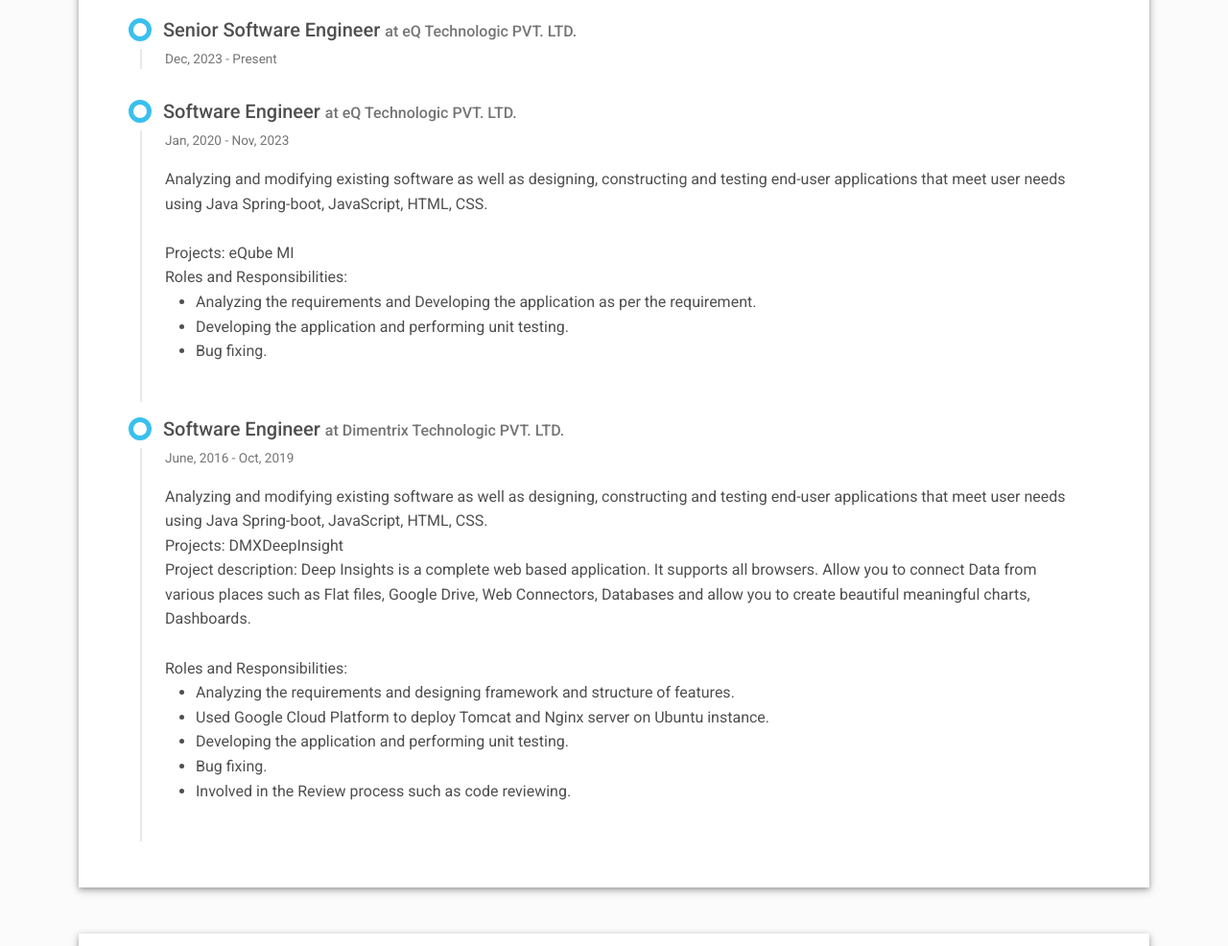
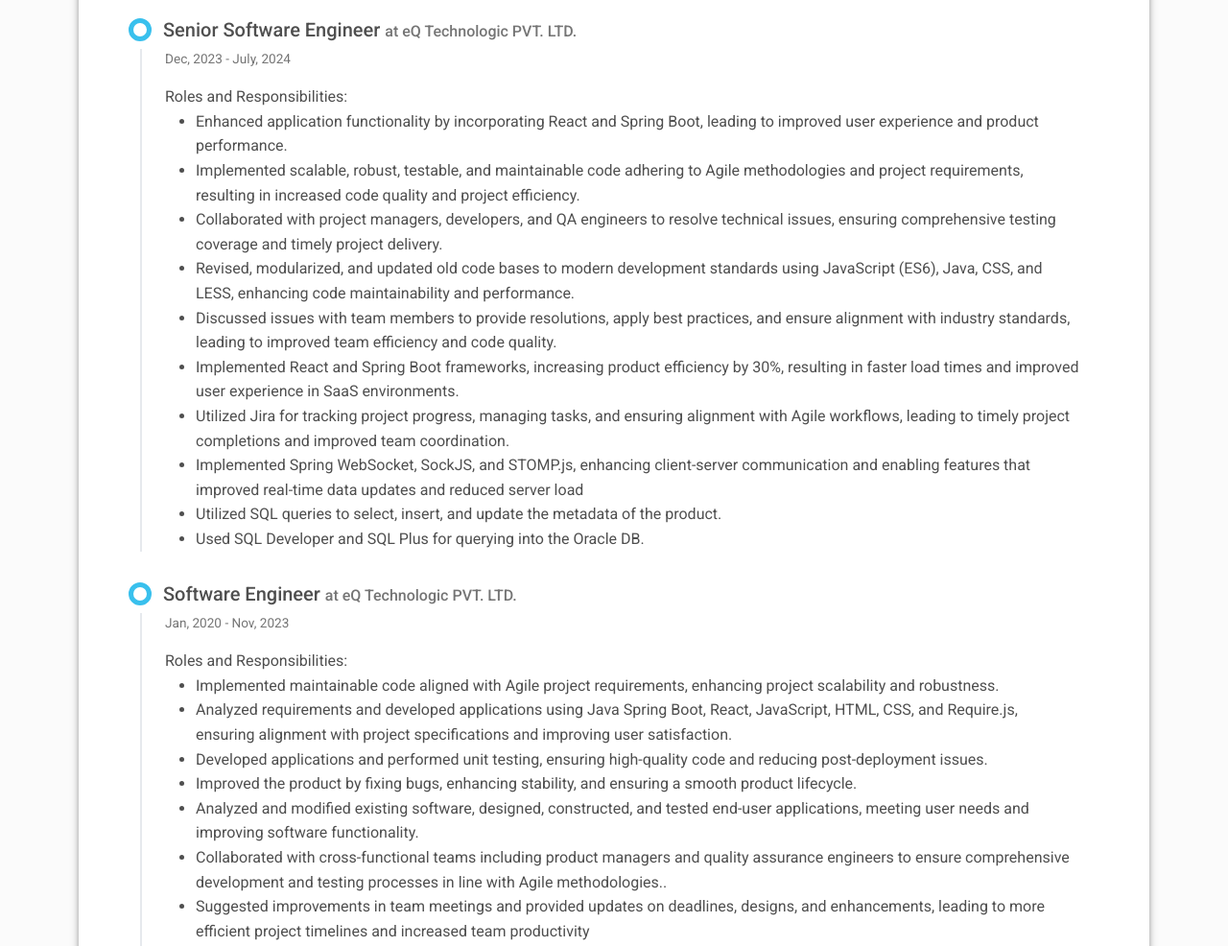
Before and after one commit to pallav1991/www.pallav.ind.in, a plain HTML site: page site-content/index.html in a window 1280 px wide. Shown: the part 1619-2605 px from the top of the page at 96% size. Drawn offline with Linux system fonts and the light colour scheme.

Commit message:
Update index.html

```diff
--- a/site-content/index.html
+++ b/site-content/index.html
@@ -46,10 +46,6 @@
                 </li>
                 <li class="nav-item"><a class="nav-link" href="#education" title="Education"><span class="menu-title">Education</span></a>
                 </li>
-                <!-- <li class="nav-item"><a class="nav-link" href="#portfolio" title="Portfolio"><span class="menu-title">Portfolio</span></a>
-                </li>
-                <li class="nav-item"><a class="nav-link" href="#references" title="References"><span class="menu-title">References</span></a>
-                </li> -->
                 <li class="nav-item"><a class="nav-link" href="#contact" title="Contact"><span class="menu-title">Contact</span></a>
                 </li>
               </ul>
@@ -195,7 +191,20 @@
             <div class="h5">Senior Software Engineer <span class="text-muted h6">at eQ Technologic PVT. LTD.</span></div>
           </div>
           <div class="timeline-body px-4 pb-0">
-            <div class="text-muted text-small mb-3">Dec, 2023 - Present</div>
+            <div class="text-muted text-small mb-3">Dec, 2023 - July, 2024</div>
+            <div>Roles and Responsibilities:</div>
+            <ul>
+            	<li>Enhanced application functionality by incorporating React and Spring Boot, leading to improved user experience and product performance.</li>
+            	<li>Implemented scalable, robust, testable, and maintainable code adhering to Agile methodologies and project requirements, resulting in increased code quality and project efficiency.</li>
+            	<li>Collaborated with project managers, developers, and QA engineers to resolve technical issues, ensuring comprehensive testing coverage and timely project delivery.</li>
+            	<li>Revised, modularized, and updated old code bases to modern development standards using JavaScript (ES6), Java, CSS, and LESS, enhancing code maintainability and performance.</li>
+            	<li>Discussed issues with team members to provide resolutions, apply best practices, and ensure alignment with industry standards, leading to improved team efficiency and code quality.</li>
+            	<li>Implemented React and Spring Boot frameworks, increasing product efficiency by 30%, resulting in faster load times and improved user experience in SaaS environments.</li>
+            	<li>Utilized Jira for tracking project progress, managing tasks, and ensuring alignment with Agile workflows, leading to timely project completions and improved team coordination.</li>
+            	<li>Implemented Spring WebSocket, SockJS, and STOMP.js, enhancing client-server communication and enabling features that improved real-time data updates and reduced server load</li>
+            	<li>Utilized SQL queries to select, insert, and update the metadata of the product.</li>
+            	<li>Used SQL Developer and SQL Plus for querying into the Oracle DB.</li>
+            </ul>
           </div>
         </div>
         <div class="timeline-card timeline-card-info" data-aos="fade-in" data-aos-delay="200">
@@ -204,15 +213,16 @@
           </div>
           <div class="timeline-body px-4 pb-4">
             <div class="text-muted text-small mb-3">Jan, 2020 - Nov, 2023</div>
-            <div>Analyzing and modifying existing software as well as designing, constructing and testing end-user applications that meet user needs using Java Spring-boot, JavaScript, HTML, CSS. </div>
-            <br/>
-            <div>Projects: eQube MI</div>
             <div>Roles and Responsibilities:</div>
             <ul>
-              <li>Analyzing the requirements and Developing the application as per the requirement.</li>
-              <li>Developing the application and performing unit testing.</li>
-              <li>Bug fixing.</li>
-              </ul>
+                <li>Implemented maintainable code aligned with Agile project requirements, enhancing project scalability and robustness.</li>
+                <li>Analyzed requirements and developed applications using Java Spring Boot, React, JavaScript, HTML, CSS, and Require.js, ensuring alignment with project specifications and improving user satisfaction.</li>
+                <li>Developed applications and performed unit testing, ensuring high-quality code and reducing post-deployment issues.</li>
+                <li>Improved the product by fixing bugs, enhancing stability, and ensuring a smooth product lifecycle.</li>
+                <li>Analyzed and modified existing software, designed, constructed, and tested end-user applications, meeting user needs and improving software functionality.</li>
+                <li>Collaborated with cross-functional teams including product managers and quality assurance engineers to ensure comprehensive development and testing processes in line with Agile methodologies..</li>
+                <li>Suggested improvements in team meetings and provided updates on deadlines, designs, and enhancements, leading to more efficient project timelines and increased team productivity</li>
+            </ul>
           </div>
         </div>
         <div class="timeline-card timeline-card-info" data-aos="fade-in" data-aos-delay="400">
@@ -221,19 +231,18 @@
           </div>
           <div class="timeline-body px-4 pb-4">
             <div class="text-muted text-small mb-3">June, 2016 - Oct, 2019</div>
-            <div>Analyzing and modifying existing software as well as designing, constructing and testing end-user applications that meet user needs using Java Spring-boot, JavaScript, HTML, CSS.</div>
-            <div>Projects: DMXDeepInsight</div>
-            <div>
-              Project description: Deep Insights is a complete web based application. It supports all browsers. Allow you to connect Data from various places such as Flat files, Google Drive, Web Connectors, Databases and allow you to create beautiful meaningful charts, Dashboards.
-            </div>
-            <br/>
             <div>Roles and Responsibilities:</div>
             <ul>
-              <li>Analyzing the requirements and designing framework and structure of features.</li>
-              <li>Used Google Cloud Platform to deploy Tomcat and Nginx server on Ubuntu instance.</li>
-              <li>Developing the application and performing unit testing.</li>
-              <li>Bug fixing.</li>
-              <li>Involved in the Review process such as code reviewing.</li>
+              <li>Single-handedly developed an ETL feature in an existing project, utilizing Python, Apache Spark, and Java, significantly enhancing data processing capabilities.</li>
+              <li>Implemented scalable, robust, testable, and maintainable code in line with project requirements.</li>
+              <li>Reviewed project specifications and designed technology solutions that met or exceeded performance expectations.</li>
+              <li>Developed and tested robust solutions to meet client expectations by delivering functionality, scalability, and performance requirements, resulting in high client satisfaction and reduced system errors.</li>
+              <li>Coordinated with other engineers to evaluate and improve products, enhancing product quality and team efficiency.</li>
+              <li>Added value to the product by implementing new features and designs, leading to increased user satisfaction and product usability.</li>
+              <li>Enhanced team productivity by mentoring peers on Python and JavaScript, leading to faster project completion.</li>
+              <li>Developed and delivered unit-tested systems using SVN within customer-prescribed timeframes.</li>
+              <li>Collaborated with clients to define solution requirements, ensuring alignment with business goals.</li>
+              <li>Utilized Linux-based OS (Ubuntu) for daily work and created Linux shell scripts (.sh files) to automate workflow on the machine.</li>
             </ul>
           </div>
         </div>
```
